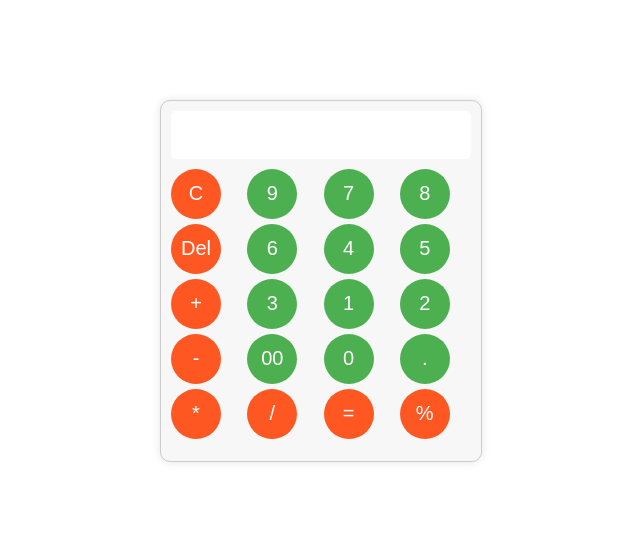
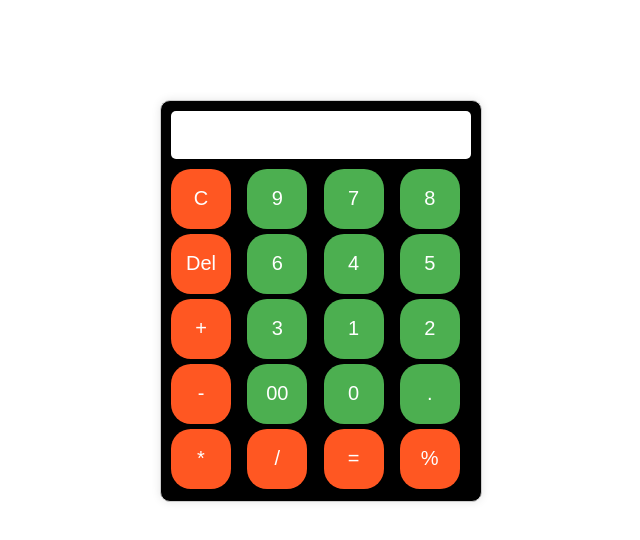
Before and after one commit to sahanft/calculator, a plain HTML site: page index.html in a window 1280 px wide. Shown: the whole page, without its empty margins (319-959 px from the left). Drawn offline with Linux system fonts and the light colour scheme.

Commit message:
new update

```diff
--- a/assests/styles/cal.css
+++ b/assests/styles/cal.css
@@ -1,11 +1,12 @@
 .calculator {
-    height: 340px;
+    height: 380px;
     width: 300px;
     margin: 100px auto;
     padding: 10px;
     border: 1px solid #ccc;
     border-radius: 10px;
-    background-color: #f7f7f7;
+   /* background-color: #f7f7f7;*/
+    background-color: black;
     box-shadow: 0 0 10px rgba(0, 0, 0, 0.1);
     font-family: Arial, sans-serif;
 }
@@ -27,11 +28,12 @@
 }
 
 .calculator .buttons button {
-    width: 50px;
-    height: 50px;
+
+    width: 60px;
+    height: 60px;
     font-size: 20px;
     border: none;
-    border-radius: 100px;
+    border-radius: 20px;
     background-color: #4CAF50;
     color: #fff;
     cursor: pointer;
```
